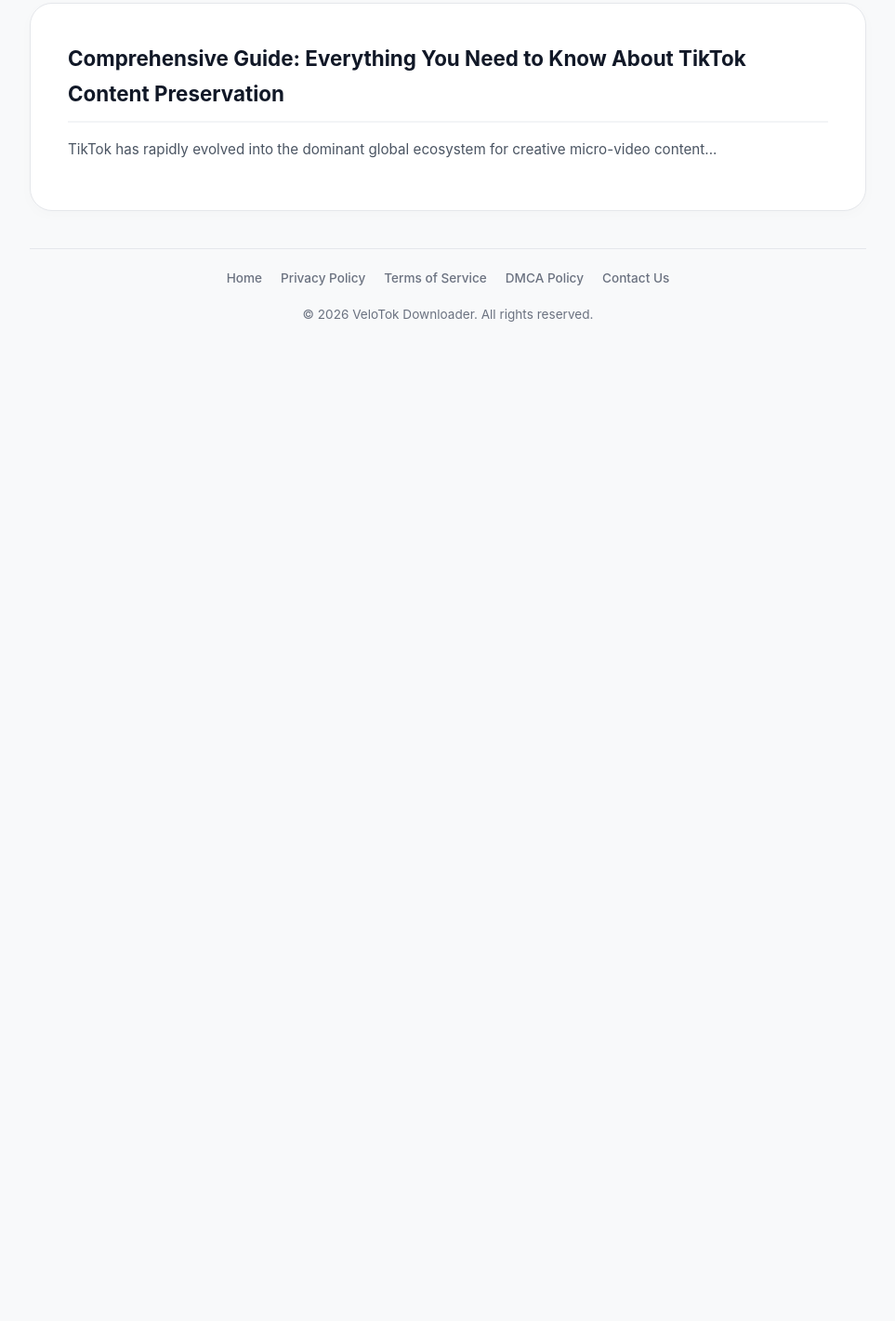
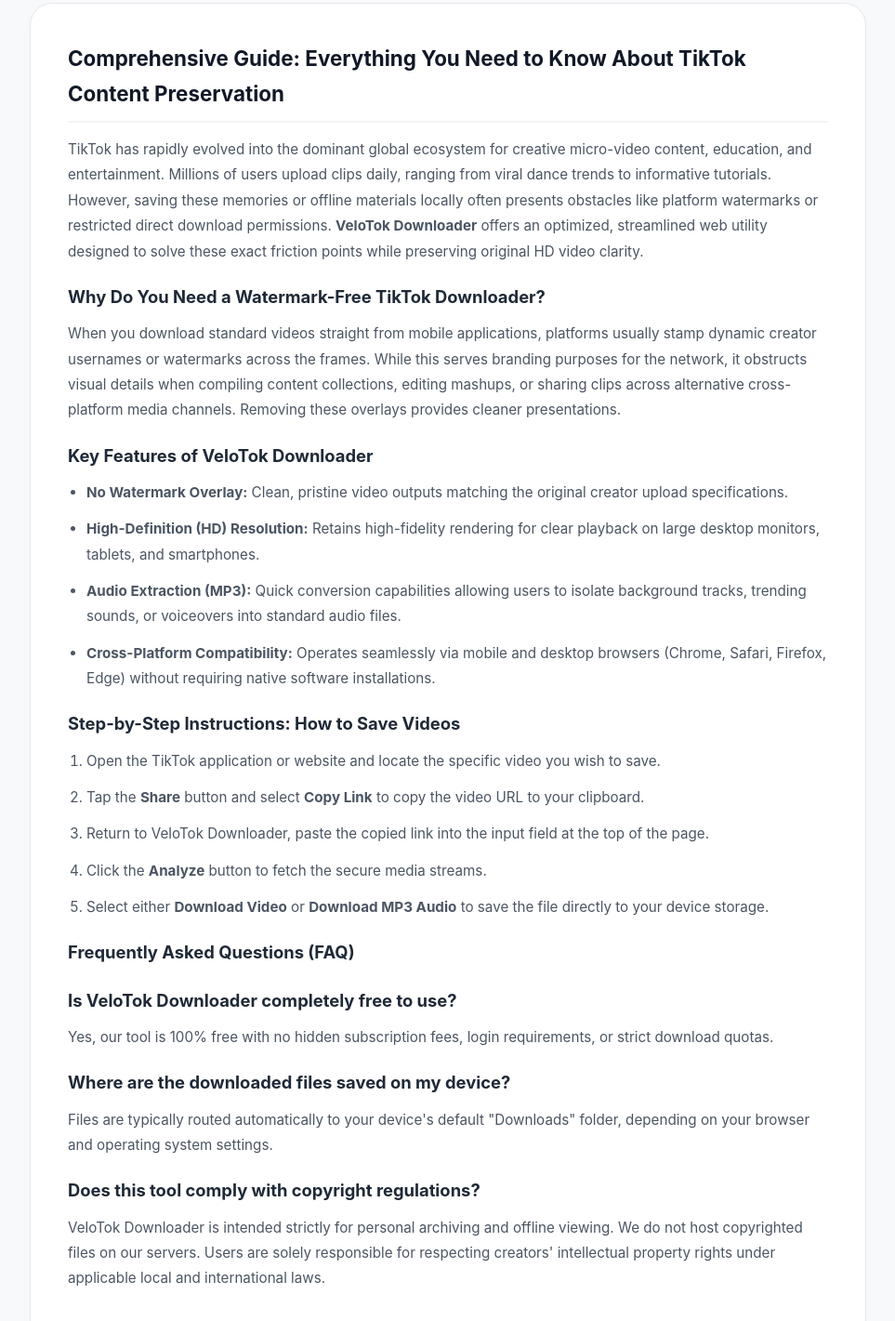
Before and after one commit to nogunwoo0603-cell/tiktok-video-downloader, a website: page public/index.html in a window 1280 px wide. Shown: the part 561-1982 px from the top of the page at 93% size, without its empty margins (158-1121 px from the left). Before the commit the page ends 931 px from the top, so only its background shows below. Drawn offline with Linux system fonts and the light colour scheme.

Commit message:
Add files via upload

```diff
--- a/public/index.html
+++ b/public/index.html
@@ -53,24 +53,21 @@
 
         #loading { display: none; text-align: center; color: #2563eb; margin-top: 20px; font-weight: 600; }
 
-        /* 스크린샷 레이아웃 반영 (썸네일 + 하단 걸쳐지는 버튼 스타일) */
+        /* SaveInsta 스타일 결과 박스 (썸네일 + 하단 밀착형 메인 버튼) */
         .result-box { display: none; flex-direction: column; align-items: center; margin-top: 1.5rem; padding: 1.5rem; background: #f9fafb; border-radius: 16px; border: 1px solid var(--border-color); }
 
         .thumbnail-wrapper { position: relative; width: 100%; max-width: 400px; border-radius: 14px; overflow: hidden; background: #000; box-shadow: 0 8px 20px rgba(0,0,0,0.15); margin-bottom: 1rem; }
         .thumbnail-container { width: 100%; max-height: 450px; display: flex; justify-content: center; }
         .thumbnail-container img { width: 100%; height: auto; object-fit: contain; display: block; }
 
-        /* 영상 이미지 바로 하단에 겹쳐서 들어가는 메인 다운로드 버튼 (스크린샷 스타일) */
         .download-btn-main { display: flex; justify-content: center; align-items: center; gap: 8px; width: 100%; padding: 15px 0; background: #2563eb; color: white; text-decoration: none; font-weight: 700; font-size: 1.05rem; text-align: center; transition: background 0.2s; }
         .download-btn-main:hover { background: #1d4ed8; }
 
-        .video-title { font-size: 0.95rem; color: #111827; margin: 1rem 0; font-weight: 600; word-break: break-all; text-align: center; }
-
-        /* 보라색 앱 다운로드 스타일 버튼 */
+        /* 보라색 앱 다운로드 버튼 */
         .download-btn-sub { display: flex; justify-content: center; align-items: center; gap: 8px; width: 100%; max-width: 400px; padding: 14px 0; background: #9333ea; color: white; text-decoration: none; border-radius: 10px; font-weight: 600; font-size: 0.95rem; text-align: center; margin-bottom: 10px; box-shadow: 0 4px 10px rgba(147, 51, 234, 0.2); }
         .download-btn-sub:hover { background: #7e22ce; }
 
-        /* 음악 다운로드 버튼 */
+        /* MP3 음악 다운로드 버튼 */
         .download-btn-music { display: flex; justify-content: center; align-items: center; gap: 8px; width: 100%; max-width: 400px; padding: 12px 0; background: #059669; color: white; text-decoration: none; border-radius: 10px; font-weight: 600; font-size: 0.95rem; text-align: center; margin-bottom: 10px; }
         .download-btn-music:hover { background: #047857; }
 
@@ -78,12 +75,12 @@
         .download-btn-other { display: flex; justify-content: center; align-items: center; gap: 8px; width: 100%; max-width: 400px; padding: 13px 0; background: #6b7280; color: white; text-decoration: none; border-radius: 10px; font-weight: 600; font-size: 0.95rem; text-align: center; border: none; cursor: pointer; }
         .download-btn-other:hover { background: #4b5563; }
 
-        /* 광고 영역 스타일 */
         .ad-container { width: 100%; max-width: 900px; background: #ffffff; border: 1px dashed var(--border-color); border-radius: 12px; padding: 16px; text-align: center; color: var(--text-sub); font-size: 0.85rem; margin: 25px 0; }
 
-        /* 콘텐츠 영역 */
+        /* 애드센스 통과를 위한 풍부한 콘텐츠 영역 스타일 */
         .content-article { background: var(--card-bg); padding: 2.5rem; border-radius: 24px; margin-top: 30px; border: 1px solid var(--border-color); box-shadow: 0 4px 15px rgba(0,0,0,0.02); }
         .content-article h2 { font-size: 1.4rem; margin-bottom: 15px; color: #111827; border-bottom: 2px solid #f3f4f6; padding-bottom: 10px; }
+        .content-article h3 { font-size: 1.15rem; margin: 20px 0 10px; color: #1f2937; }
         .content-article p, .content-article li { font-size: 0.95rem; color: #4b5563; line-height: 1.8; margin-bottom: 12px; }
         .content-article ul, .content-article ol { margin-left: 20px; margin-bottom: 15px; }
 
@@ -155,7 +152,7 @@
 
                 <div id="loading">Analyzing video stream securely...</div>
 
-                <!-- 스크린샷과 동일한 썸네일 + 하단 버튼 밀착 구조 결과 박스 -->
+                <!-- 영상 썸네일과 버튼만 깔끔하게 노출되는 결과 박스 -->
                 <div class="result-box" id="result-box">
                     <div class="thumbnail-wrapper">
                         <div class="thumbnail-container">
@@ -163,8 +160,6 @@
                         </div>
                         <a href="#" id="dl-link" class="download-btn-main">📥 Download Video</a>
                     </div>
-
-                    <div class="video-title" id="video-title"></div>
 
                     <a href="#" class="download-btn-sub">✨ Download with VeloTok app</a>
                     <a href="#" id="dl-music-link" class="download-btn-music" style="display: none;">🎵 Download MP3 Audio</a>
@@ -177,7 +172,9 @@
         <div id="view-privacy" class="page-view policy-container">
             <h2>Privacy Policy</h2>
             <p><strong>Last updated: January 2026</strong></p>
-            <p>At VeloTok Downloader, safeguarding the privacy of our visitors is one of our top priorities.</p>
+            <p>At VeloTok Downloader, safeguarding the privacy of our visitors is one of our top priorities. This Privacy Policy document contains types of information that is collected and recorded by VeloTok Downloader and how we use it.</p>
+            <h3>Information We Do Not Collect</h3>
+            <p>We do not store downloaded videos or keep tracks of user download histories. All processing is done securely through third-party APIs without retaining personal files on our servers.</p>
             <a class="back-home" href="/" onclick="routePage('home', event)">&larr; Back to Home</a>
         </div>
 
@@ -185,7 +182,9 @@
         <div id="view-terms" class="page-view policy-container">
             <h2>Terms of Service</h2>
             <p><strong>Last updated: January 2026</strong></p>
-            <p>By accessing and using VeloTok Downloader, you accept and agree to be bound by the terms.</p>
+            <p>By accessing and using VeloTok Downloader, you accept and agree to be bound by the terms and provision of this agreement.</p>
+            <h3>Use Limitations</h3>
+            <p>Users are strictly prohibited from using downloaded content for commercial purposes without explicit permission from the original copyright owners.</p>
             <a class="back-home" href="/" onclick="routePage('home', event)">&larr; Back to Home</a>
         </div>
 
@@ -193,7 +192,7 @@
         <div id="view-dmca" class="page-view policy-container">
             <h2>DMCA Copyright Policy</h2>
             <p><strong>Last updated: January 2026</strong></p>
-            <p>Report alleged copyright infringements to our designated email: <strong>velotok67@gmail.com</strong></p>
+            <p>VeloTok Downloader respects intellectual property rights and complies with the Digital Millennium Copyright Act (DMCA). Report alleged copyright infringements to our designated email: <strong>velotok67@gmail.com</strong></p>
             <a class="back-home" href="/" onclick="routePage('home', event)">&larr; Back to Home</a>
         </div>
 
@@ -201,7 +200,7 @@
         <div id="view-contact" class="page-view policy-container">
             <h2>Contact Us</h2>
             <p><strong>Last updated: January 2026</strong></p>
-            <p>Support & Inquiries: <strong>velotok67@gmail.com</strong></p>
+            <p>If you have any questions about our Privacy Policy, Terms, or technical issues, please feel free to reach out to us via email: <strong>velotok67@gmail.com</strong></p>
             <a class="back-home" href="/" onclick="routePage('home', event)">&larr; Back to Home</a>
         </div>
 
@@ -210,10 +209,40 @@
             <span>- Advertisement Space -</span>
         </div>
 
-        <!-- SEO 블로그 콘텐츠 영역 -->
+        <!-- 애드센스 승인 통과용 풍부한 SEO 콘텐츠 가이드 -->
         <article class="content-article" id="blog-section">
             <h2>Comprehensive Guide: Everything You Need to Know About TikTok Content Preservation</h2>
-            <p>TikTok has rapidly evolved into the dominant global ecosystem for creative micro-video content...</p>
+            <p>TikTok has rapidly evolved into the dominant global ecosystem for creative micro-video content, education, and entertainment. Millions of users upload clips daily, ranging from viral dance trends to informative tutorials. However, saving these memories or offline materials locally often presents obstacles like platform watermarks or restricted direct download permissions. <strong>VeloTok Downloader</strong> offers an optimized, streamlined web utility designed to solve these exact friction points while preserving original HD video clarity.</p>
+
+            <h3>Why Do You Need a Watermark-Free TikTok Downloader?</h3>
+            <p>When you download standard videos straight from mobile applications, platforms usually stamp dynamic creator usernames or watermarks across the frames. While this serves branding purposes for the network, it obstructs visual details when compiling content collections, editing mashups, or sharing clips across alternative cross-platform media channels. Removing these overlays provides cleaner presentations.</p>
+
+            <h3>Key Features of VeloTok Downloader</h3>
+            <ul>
+                <li><strong>No Watermark Overlay:</strong> Clean, pristine video outputs matching the original creator upload specifications.</li>
+                <li><strong>High-Definition (HD) Resolution:</strong> Retains high-fidelity rendering for clear playback on large desktop monitors, tablets, and smartphones.</li>
+                <li><strong>Audio Extraction (MP3):</strong> Quick conversion capabilities allowing users to isolate background tracks, trending sounds, or voiceovers into standard audio files.</li>
+                <li><strong>Cross-Platform Compatibility:</strong> Operates seamlessly via mobile and desktop browsers (Chrome, Safari, Firefox, Edge) without requiring native software installations.</li>
+            </ul>
+
+            <h3>Step-by-Step Instructions: How to Save Videos</h3>
+            <ol>
+                <li>Open the TikTok application or website and locate the specific video you wish to save.</li>
+                <li>Tap the <strong>Share</strong> button and select <strong>Copy Link</strong> to copy the video URL to your clipboard.</li>
+                <li>Return to VeloTok Downloader, paste the copied link into the input field at the top of the page.</li>
+                <li>Click the <strong>Analyze</strong> button to fetch the secure media streams.</li>
+                <li>Select either <strong>Download Video</strong> or <strong>Download MP3 Audio</strong> to save the file directly to your device storage.</li>
+            </ol>
+
+            <h3>Frequently Asked Questions (FAQ)</h3>
+            <h3>Is VeloTok Downloader completely free to use?</h3>
+            <p>Yes, our tool is 100% free with no hidden subscription fees, login requirements, or strict download quotas.</p>
+
+            <h3>Where are the downloaded files saved on my device?</h3>
+            <p>Files are typically routed automatically to your device's default "Downloads" folder, depending on your browser and operating system settings.</p>
+
+            <h3>Does this tool comply with copyright regulations?</h3>
+            <p>VeloTok Downloader is intended strictly for personal archiving and offline viewing. We do not host copyrighted files on our servers. Users are solely responsible for respecting creators' intellectual property rights under applicable local and international laws.</p>
         </article>
     </main>
 
@@ -314,9 +343,7 @@
                     }
 
                     loading.style.display = 'none';
-                    document.getElementById('video-title').innerText = result.data.title || 'TikTok Video File';
 
-                    // 썸네일 이미지 세팅
                     if (result.data.cover) {
                         thumbnailImg.src = result.data.cover;
                     }
```
